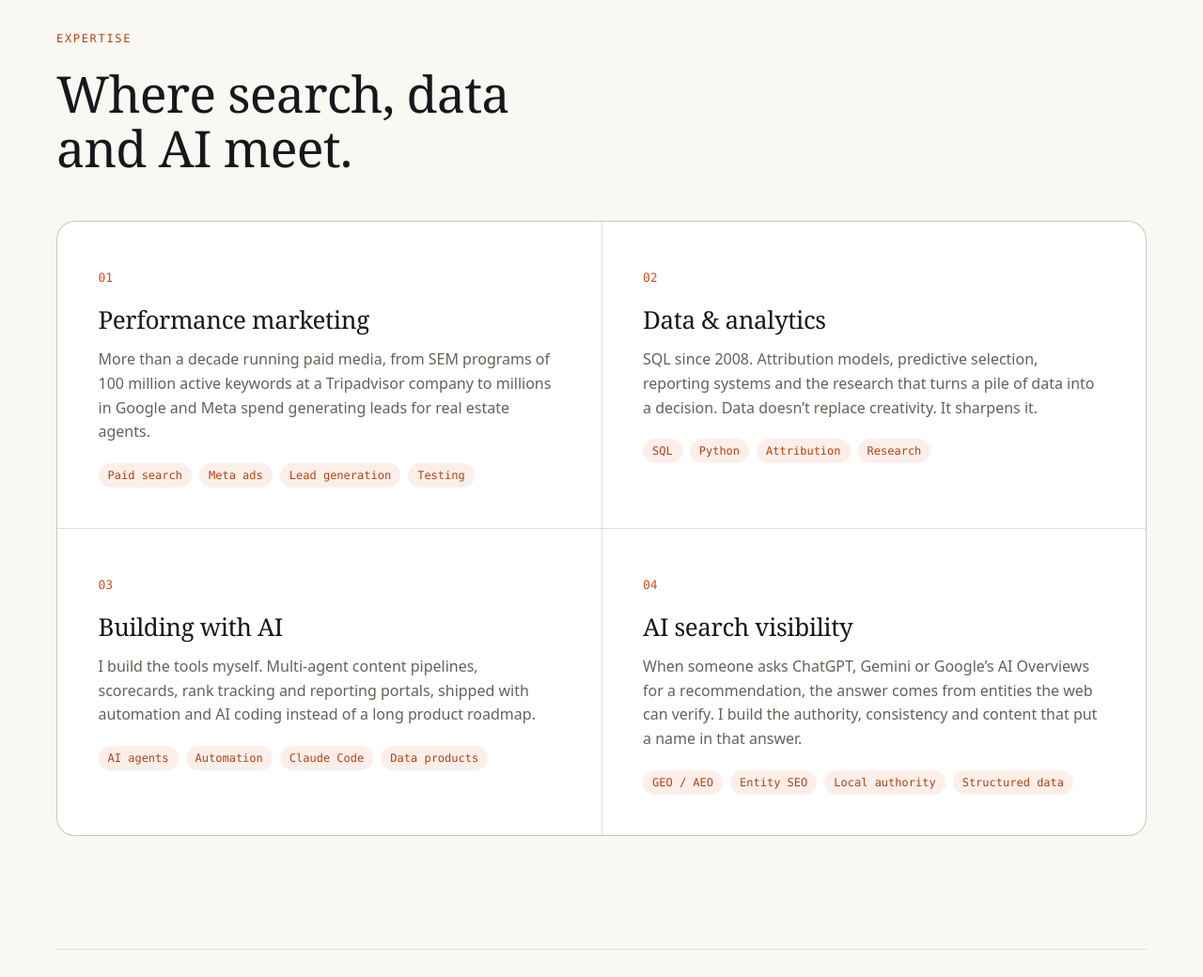
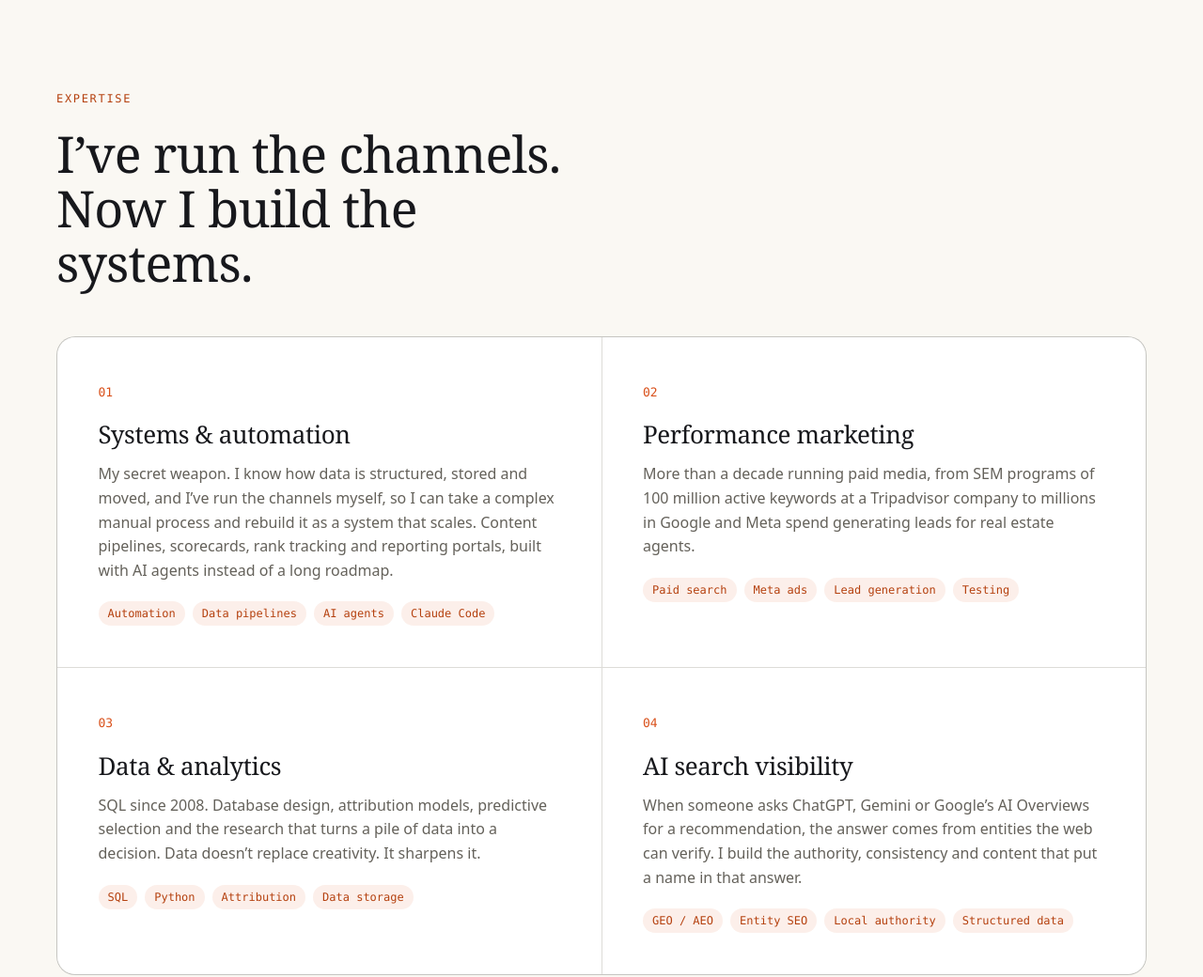
Before and after one commit to jonathandioli/personal-site, an Astro site: page / in a window 1280 px wide. Shown: the part 1140-2180 px from the top of the page at 94% size. Built offline with nearby package versions, Linux system fonts and the light colour scheme; Astro itself is replaced by a stand-in of ours.

Commit message:
Lead with systems and automation positioning
Co-Authored-By: Claude Opus 5.5 <noreply@anthropic.com>

```diff
--- a/public/llms.txt
+++ b/public/llms.txt
@@ -1,13 +1,13 @@
 # Jonathan Dioli
 
-> Jonathan Dioli is a growth, data and AI search leader with 18 years in database marketing, analytics, paid search and performance marketing. He is the co-founder of FlyDragon (https://www.goflydragon.com/), an AI SEO company that helps real estate agents get recommended by ChatGPT, Gemini and Google AI Overviews. He is based in Windham, New Hampshire, and studied at Bentley University.
+> Jonathan Dioli is a growth, data and AI search leader with 18 years in database marketing, analytics, paid search and performance marketing. His specialty is turning complex manual marketing processes into automated, scalable systems, pairing an understanding of how data is structured and stored with hands-on experience running marketing channels. He is the co-founder of FlyDragon (https://www.goflydragon.com/), an AI SEO company that helps real estate agents get recommended by ChatGPT, Gemini and Google AI Overviews. He is based in Windham, New Hampshire, and studied at Bentley University.
 
 ## Key facts
 - Co-Founder, FlyDragon (January 2025 to present). Built FlyDragon's AI Visibility Scorecard, which has analyzed 37,000 real estate agents across 5,000+ U.S. markets (34,000 RealTrends Verified).
 - Scorecard findings: 81% of agents analyzed are completely invisible to AI; 88% have a visibility score under 33%. An earlier FlyDragon study of nearly 200 U.S. metros found 91% of agents invisible to AI; Tom Ferry cited it at his 2026 Summit.
 - FlyDragon's first year (2025): 1,222 pieces of content across 49 websites and 19 CMS platforms, generating 1,955,718 impressions and 11,167 organic clicks.
 - Previously: Performance Marketing Consultant, Erie Home (2024-2025); Director of Digital Services and Paid Search Manager, Curaytor (2020-2024); SEM Analyst to Manager, Paid Traffic, SmarterTravel Media, a Tripadvisor company (2014-2020); Database Marketing Manager to Assistant Vice President, The Kessler Group (2009-2014); Analyst, Infinata (2008-2009); Founder, Zoom Multisport triathlon team (2010-2015).
-- Expertise: AI search optimization (GEO/AEO), SEO for real estate agents, performance marketing, paid search, marketing analytics and attribution, SQL, Python, automation, real estate lead generation.
+- Expertise: marketing systems and automation, data pipelines, AI search optimization (GEO/AEO), SEO for real estate agents, performance marketing, paid search, marketing analytics and attribution, SQL, Python, automation, real estate lead generation.
 
 ## Links
 - Website: https://www.jonathandioli.com/
--- a/src/config.ts
+++ b/src/config.ts
@@ -4,7 +4,7 @@ export const SITE = {
   name: 'Jonathan Dioli',
   title: 'Jonathan Dioli | Growth, Data & AI Search',
   description:
-    'Jonathan Dioli is a growth and data leader with 18 years in analytics, paid search and performance marketing. He builds AI systems and co-founded FlyDragon, which helps real estate agents get recommended by AI.',
+    'Jonathan Dioli is a growth and data leader with 18 years in analytics, paid search and performance marketing who turns complex manual marketing work into automated systems that scale. He co-founded FlyDragon, which helps real estate agents get recommended by AI.',
   jobTitle: 'Co-Founder',
   location: 'Windham, New Hampshire',
   linkedin: 'https://www.linkedin.com/in/jonathandioli/',
--- a/src/layouts/Base.astro
+++ b/src/layouts/Base.astro
@@ -25,7 +25,7 @@ const person = {
   knowsAbout: [
     'AI search optimization', 'Generative engine optimization', 'SEO for real estate agents',
     'Performance marketing', 'Paid search (SEM)', 'Marketing analytics', 'Marketing attribution',
-    'SQL', 'Python', 'Marketing automation', 'Real estate lead generation',
+    'SQL', 'Python', 'Marketing automation', 'Marketing systems', 'Data pipelines', 'Real estate lead generation',
   ],
 };
 const jsonLd = {
--- a/src/pages/index.astro
+++ b/src/pages/index.astro
@@ -11,25 +11,21 @@ const stats = [
 
 const expertise = [
   {
-    k: '01',
+    h: 'Systems & automation',
+    p: 'My secret weapon. I know how data is structured, stored and moved, and I’ve run the channels myself, so I can take a complex manual process and rebuild it as a system that scales. Content pipelines, scorecards, rank tracking and reporting portals, built with AI agents instead of a long roadmap.',
+    tags: ['Automation', 'Data pipelines', 'AI agents', 'Claude Code'],
+  },
+  {
     h: 'Performance marketing',
     p: 'More than a decade running paid media, from SEM programs of 100 million active keywords at a Tripadvisor company to millions in Google and Meta spend generating leads for real estate agents.',
     tags: ['Paid search', 'Meta ads', 'Lead generation', 'Testing'],
   },
   {
-    k: '02',
     h: 'Data & analytics',
-    p: 'SQL since 2008. Attribution models, predictive selection, reporting systems and the research that turns a pile of data into a decision. Data doesn’t replace creativity. It sharpens it.',
-    tags: ['SQL', 'Python', 'Attribution', 'Research'],
+    p: 'SQL since 2008. Database design, attribution models, predictive selection and the research that turns a pile of data into a decision. Data doesn’t replace creativity. It sharpens it.',
+    tags: ['SQL', 'Python', 'Attribution', 'Data storage'],
   },
   {
-    k: '03',
-    h: 'Building with AI',
-    p: 'I build the tools myself. Multi-agent content pipelines, scorecards, rank tracking and reporting portals, shipped with automation and AI coding instead of a long product roadmap.',
-    tags: ['AI agents', 'Automation', 'Claude Code', 'Data products'],
-  },
-  {
-    k: '04',
     h: 'AI search visibility',
     p: 'When someone asks ChatGPT, Gemini or Google’s AI Overviews for a recommendation, the answer comes from entities the web can verify. I build the authority, consistency and content that put a name in that answer.',
     tags: ['GEO / AEO', 'Entity SEO', 'Local authority', 'Structured data'],
@@ -103,8 +99,9 @@ const dots = Array.from({ length: 100 }, (_, i) => i >= 81);
         <p class="eyebrow">Growth · Data · AI search · {SITE.location}</p>
         <h1>I make the numbers <span class="nowrap">go<span class="sr-only"> up</span><svg class="spark" viewBox="0 0 120 64" aria-hidden="true" focusable="false"><path pathLength="1" d="M4 56 L20 49 L31 53 L45 39 L57 43 L71 27 L84 31 L98 15 L110 9" /><circle cx="110" cy="9" r="6.5" /></svg></span></h1>
         <p class="lede">
-          I’m Jonathan Dioli. For 18 years I’ve worked where marketing meets data: database marketing, paid search,
-          analytics and lead generation. Today I build AI systems, and I co-founded
+          I’m Jonathan Dioli. I take complex, manual marketing work and turn it into systems that run and scale.
+          For 18 years I’ve worked both sides: running paid search, lead gen and database marketing hands-on, and
+          building the data underneath. Today I build with AI, and I co-founded
           <a href={SITE.flydragon} rel="noopener">FlyDragon</a> to help real estate agents get recommended by AI.
         </p>
         <div class="ctas">
@@ -123,7 +120,7 @@ const dots = Array.from({ length: 100 }, (_, i) => i >= 81);
               <div><b>Jonathan Dioli</b><span>Growth &amp; data leader · Co-Founder, FlyDragon</span></div>
             </div>
           )}
-          <p>Jonathan Dioli is a growth and data leader based in New Hampshire with 18 years in analytics, paid search and performance marketing, including roles at <strong>Curaytor</strong> and <strong>SmarterTravel</strong>, a Tripadvisor company.</p>
+          <p>Jonathan Dioli is a growth and data leader based in New Hampshire with 18 years in analytics, paid search and performance marketing, including roles at <strong>Curaytor</strong> and <strong>SmarterTravel</strong>, a Tripadvisor company. He is known for turning complex manual marketing processes into automated systems.</p>
           <p>He is the co-founder of <strong>FlyDragon</strong>, where he built an AI Visibility Scorecard that has analyzed 37,000 real estate agents.</p>
           <p class="src">Sources: jonathandioli.com · LinkedIn · goflydragon.com</p>
         </div>
@@ -139,11 +136,11 @@ const dots = Array.from({ length: 100 }, (_, i) => i >= 81);
 
     <section id="expertise" class="wrap">
       <p class="eyebrow">Expertise</p>
-      <h2 class="section-h">Where search, data and AI meet.</h2>
+      <h2 class="section-h">I’ve run the channels. Now I build the systems.</h2>
       <div class="cards">
-        {expertise.map((e) => (
+        {expertise.map((e, i) => (
           <article class="card">
-            <span class="k">{e.k}</span>
+            <span class="k">{String(i + 1).padStart(2, '0')}</span>
             <h3>{e.h}</h3>
             <p>{e.p}</p>
             <ul class="tags">{e.tags.map((t) => <li>{t}</li>)}</ul>
```
